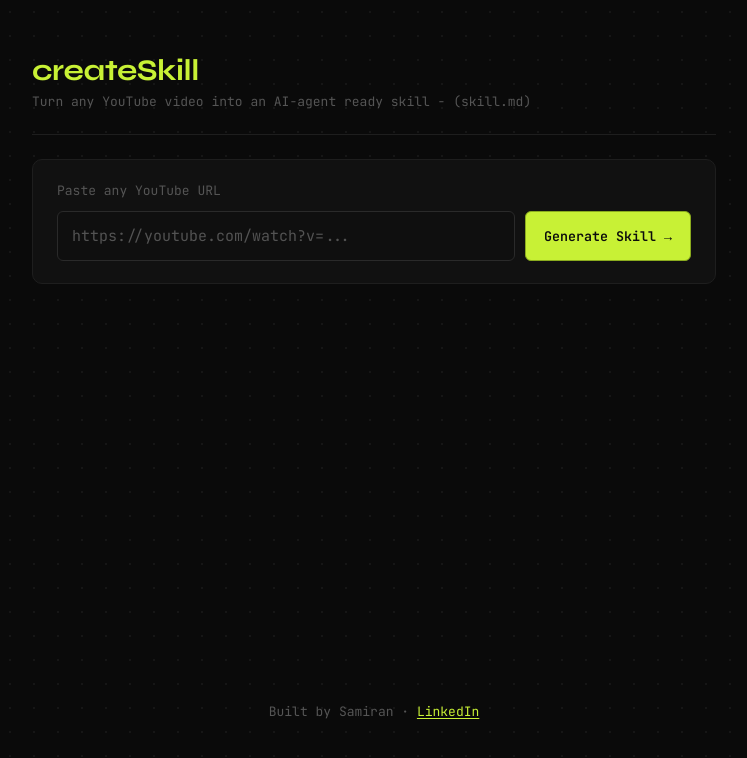
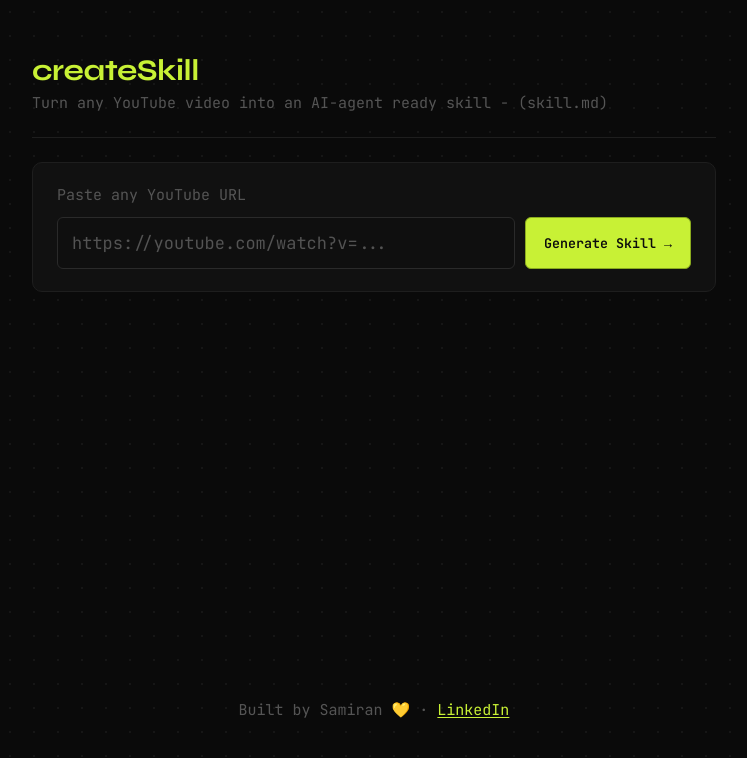
Before and after one commit to SamiranRai/createSkill, a React (Vite) app in the folder frontend/: page / in a window 1280 px wide. Shown: the top 758 px of the page, without its empty margins (266-1013 px from the left). Built offline with nearby package versions, Linux system fonts and the light colour scheme; no server answers.

Commit message:
Little Design Polish

```diff
--- a/frontend/src/App.jsx
+++ b/frontend/src/App.jsx
@@ -98,7 +98,7 @@ const App = () => {
         </>
       )}
       <footer className="founder-info">
-        <span>Built by Samiran</span>
+        <span>Built by Samiran 💛</span>
         <span aria-hidden="true"> · </span>
         <a
           className="founder-link"
--- a/frontend/src/styles/global.css
+++ b/frontend/src/styles/global.css
@@ -82,7 +82,7 @@ button {
 }
 
 .brand-tagline {
-  font-size: 13px;
+  font-size: 15px;
   color: var(--muted);
   font-family: var(--font-mono);
 }
@@ -103,7 +103,7 @@ button {
   background: #161616;
   color: var(--muted);
   font-family: var(--font-mono);
-  font-size: 13px;
+  font-size: 15px;
   font-weight: 600;
   cursor: pointer;
   transition: color 0.2s ease, border-color 0.2s ease, transform 0.1s ease;
@@ -132,7 +132,7 @@ button {
 
 .label {
   font-family: var(--font-mono);
-  font-size: 13px;
+  font-size: 15px;
   color: var(--muted);
 }
 
@@ -149,7 +149,7 @@ button {
   background: #0f0f0f;
   color: var(--text);
   font-family: var(--font-mono);
-  font-size: 15px;
+  font-size: 17px;
   transition: border-color 0.2s ease, box-shadow 0.2s ease;
 }
 
@@ -197,7 +197,7 @@ button {
 .muted {
   color: var(--muted);
   font-family: var(--font-mono);
-  font-size: 13px;
+  font-size: 15px;
 }
 
 .status-card {
@@ -264,7 +264,7 @@ button {
   background: #1a1a1a;
   border: 1px solid var(--border-hi);
   font-family: var(--font-mono);
-  font-size: 12px;
+  font-size: 14px;
   color: var(--text);
 }
 
@@ -326,7 +326,7 @@ button {
 
 .step-status {
   font-family: var(--font-mono);
-  font-size: 12px;
+  font-size: 14px;
   color: var(--muted);
 }
 
@@ -390,7 +390,7 @@ button {
   margin-top: 6px;
   font-family: var(--font-mono);
   color: var(--muted);
-  font-size: 12px;
+  font-size: 14px;
 }
 
 .error-banner {
@@ -423,7 +423,7 @@ button {
 .meta-author {
   font-family: var(--font-mono);
   color: var(--muted);
-  font-size: 13px;
+  font-size: 15px;
 }
 
 .video-title {
@@ -435,7 +435,7 @@ button {
 .inline-error {
   color: var(--error);
   font-family: var(--font-mono);
-  font-size: 12px;
+  font-size: 14px;
 }
 
 .actions-row {
@@ -450,7 +450,7 @@ button {
   text-align: center;
   color: var(--muted);
   font-family: var(--font-mono);
-  font-size: 13px;
+  font-size: 15px;
 }
 
 .founder-link {
```
